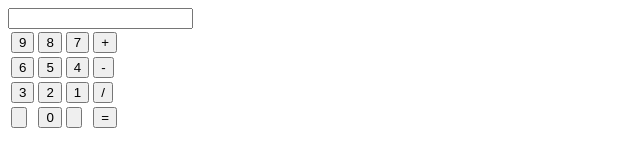
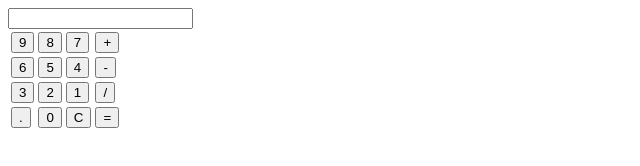
Before and after one commit to Ills-Tms/szamologep, a plain HTML site: page index.html in a window 1280 px wide. Shown: the full height of the page, 0-640 px from the left. Drawn offline with Linux system fonts and the light colour scheme.

Commit message:
. es c gomb

```diff
--- a/index.html
+++ b/index.html
@@ -31,9 +31,9 @@
                     <td><input type="button" value="/"></td>
                 </tr>
                 <tr>
-                    <td><input type="button" value=""></td>
+                    <td><input type="button" value="."></td>
                     <td><input type="button" value="0"></td>
-                    <td><input type="button" value=""></td>
+                    <td><input type="button" value="C"></td>
                     <td><input type="button" value="="></td>
                 </tr>
             </table>
```
